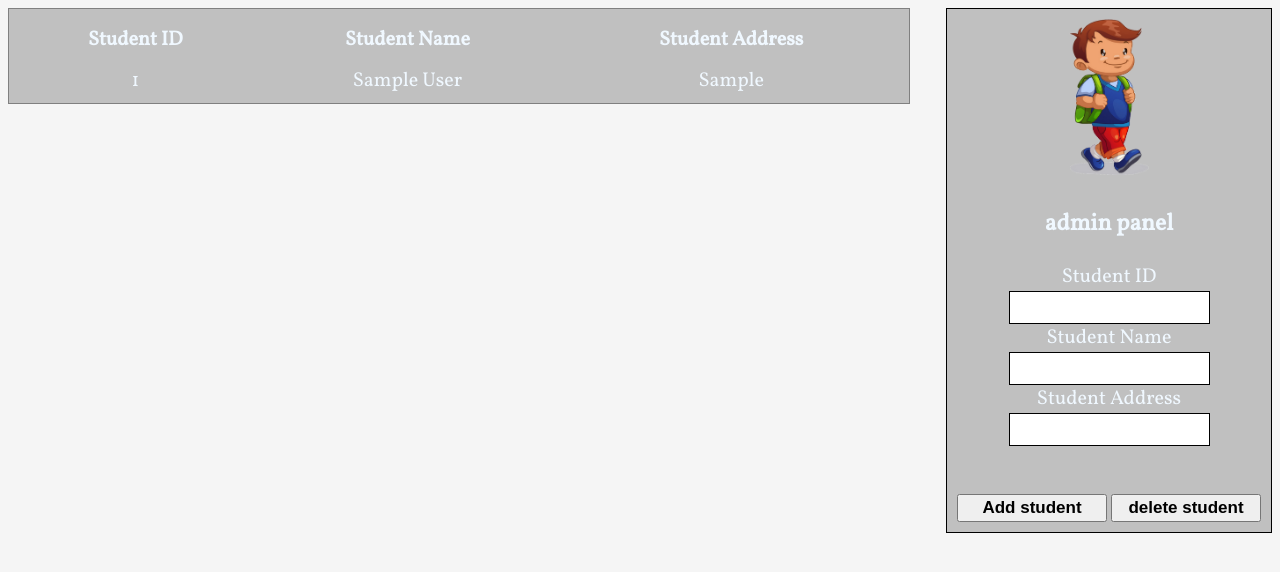
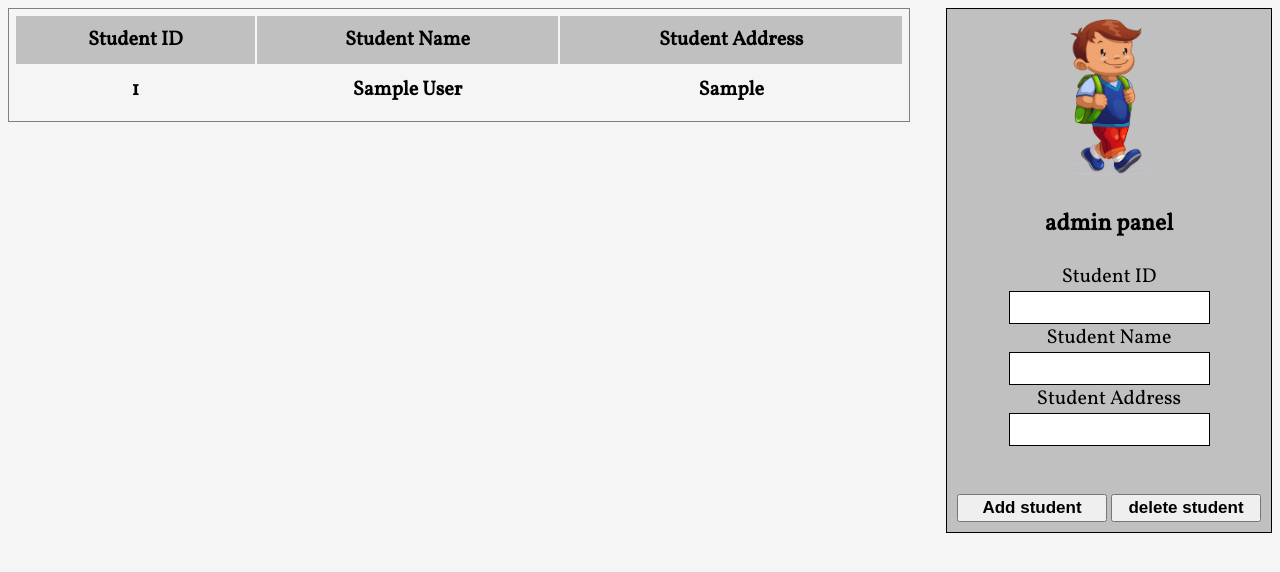
Before and after one commit to muhammedkado/PHP-Student-control, a PHP site: page /home.php in a window 1280 px wide. Shown: the top 572 px of the page. Run offline with PHP 8.4, Linux system fonts and the light colour scheme; tables that the repository leaves empty or names only in its code hold one stand-in row (values such as "Sample post"); lists and menus that the app fills with data are empty.

Commit message:
add hover

```diff
--- a/home.php
+++ b/home.php
@@ -1,33 +1,33 @@
 <?php
 #databas connect
-$host="localhost";
-$user="root";
-$password="root";
-$db="student1";
-$conn=mysqli_connect($host,$user,$password,$db);
-$select="select * from student ";
-$r=mysqli_query($conn,$select) ;
+$host = "localhost";
+$user = "root";
+$password = "root";
+$db = "student1";
+$conn = mysqli_connect($host, $user, $password, $db);
+$select = "select * from student ";
+$r = mysqli_query($conn, $select);
 
 
 #Buttun values
 
-if(isset($_POST['id'])){
+
+if (isset($_POST['name'])) {
+    $name = $_POST['name'];
     $id=$_POST['id'];
-}if(isset($_POST['name'])){
-    $name=$_POST['name'];
-
-}if(isset($_POST['addres'])){
-    $addres=$_POST['addres'];
+}
+if (isset($_POST['addres'])) {
+    $addres = $_POST['addres'];
 }
 
-if(isset($_POST['add'])){
-    $sqls="insert into student value($id,'$name','$addres')";
-    $q=mysqli_query($conn,$sqls) ;
+if (isset($_POST['add'])) {
+    $sqls = "insert into student value($id,'$name','$addres')";
+    $q = mysqli_query($conn, $sqls);
     header("location:home.php");
 }
-if(isset($_POST['del'])){
- $sqls="delete from student where id=('$id')";
-    $q=mysqli_query($conn,$sqls) ;
+if (isset($_POST['del'])) {
+    $sqls = "delete from student where name=('$name')";
+    $q = mysqli_query($conn, $sqls);
     header("location:home.php");
 }
 
@@ -63,7 +63,7 @@ if(isset($_POST['del'])){
             border: 1px solid grey;
             padding: 5px;
             color: aliceblue;
-            background-color:silver ;
+
         }
 
         input {
@@ -76,34 +76,53 @@ if(isset($_POST['del'])){
 
         aside {
             text-align: center;
+            float: right;
+            border: 1px solid black;
+            padding: 10px;
+            font-size: 20px;
+            background-color: silver;
+            color: black;
+        }
 
-            float: right;
-            border:1px solid black;
-            padding:10px;
-            font-size: 20px;
-            background-color:silver ;
-            color:aliceblue;
-        }
-        #tbl{
+        #tbl {
             width: 890px;
             font-size: 20px;
             text-align: center;
         }
-        #tbl th{
-            background-color:silver;
-            color:aliceblue;
+
+        #tbl th {
             text-align: center;
-            font-size:20px;
-            padding:10px;
+            font-size: 20px;
+            padding: 10px;
+            color:black;
 
         }
-        aside button{
-            width:150px;
+
+        .thi {
+            background-color:silver;
+            color: black;
+            text-align: center;
+            font-size: 20px;
+            padding: 10px;
+
+        }
+
+        aside button {
+            width: 150px;
             padding: 2px;
-            margin-top:20px;
+            margin-top: 20px;
             font-family: 'Tajawal', sans-serif;
-            font-size:17px;
-            font-weight:bold;
+            font-size: 17px;
+            font-weight: bold;
+        }
+
+        .adminPanel {
+            color: black;
+        }
+
+        #tbl th:hover {
+            background-color: white;
+
         }
     </style>
 </head>
@@ -115,12 +134,11 @@ if(isset($_POST['del'])){
         <aside>
             <div id='div'>
                 <img src="./img/P1.png" alt="logo" width="80">
-                <h3>admin panel</h3>
-                <label for="id"> Student ID</label>
-                <br>
+                <h3 class="adminPanel">admin panel</h3>
+              <label for="id"> Student ID</label><br>
+
              <input type="text" name="id" id='id'><br>
-                <label for="name">Student Name</label>
-                <br>
+                <label for="name">Student Name</label><br>
                 <input type="text" name="name" id='name'>
                 <br>
                 <label for="addres">Student Address</label>
@@ -134,20 +152,18 @@ if(isset($_POST['del'])){
         <main>
             <table id='tbl'>
                 <tr>
-                    <th> Student ID</th>
-                    <th> Student Name</th>
-                    <th> Student Address</th>
+                    <th class="thi"> Student ID</th>
+                    <th class="thi"> Student Name</th>
+                    <th class="thi"> Student Address</th>
                 </tr>
                 <?php
 
-              while ($row=mysqli_fetch_array($r)){
+while ($row = mysqli_fetch_array($r)) {
     echo "<tr>";
-                echo "<td>".$row['id'].'</td>';
-                echo "<td>".$row['name'].'</td>';
-                echo "<td>".$row['addres'].'</td>';
+    echo "<th>" . $row['id'] . '</th>';
+    echo "<th>" . $row['name'] . '</th>';
+    echo "<th>" . $row['addres'] . '</th>';
     echo '</tr>';
-
-
 }
 
 ?>
```
Lines whose indentation alone changed are shown as unchanged.
